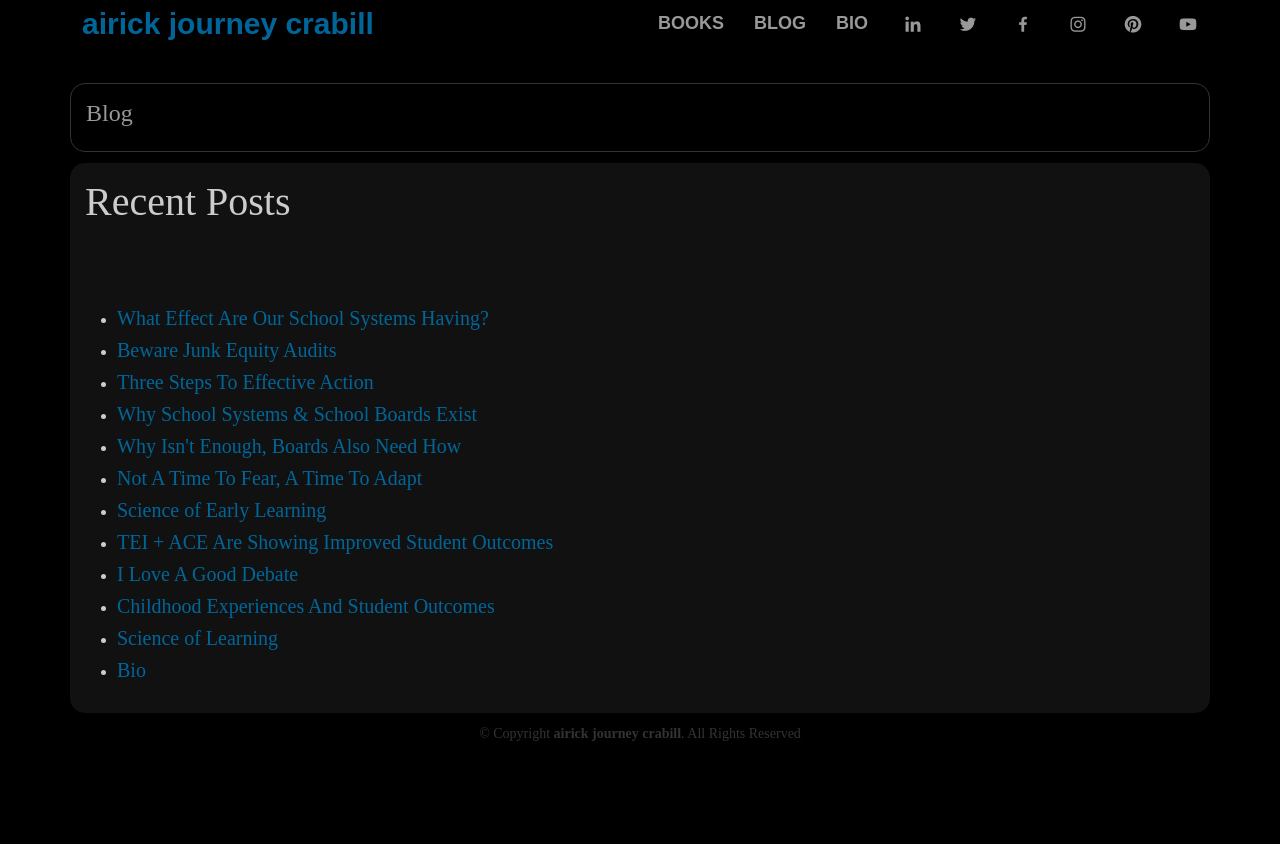
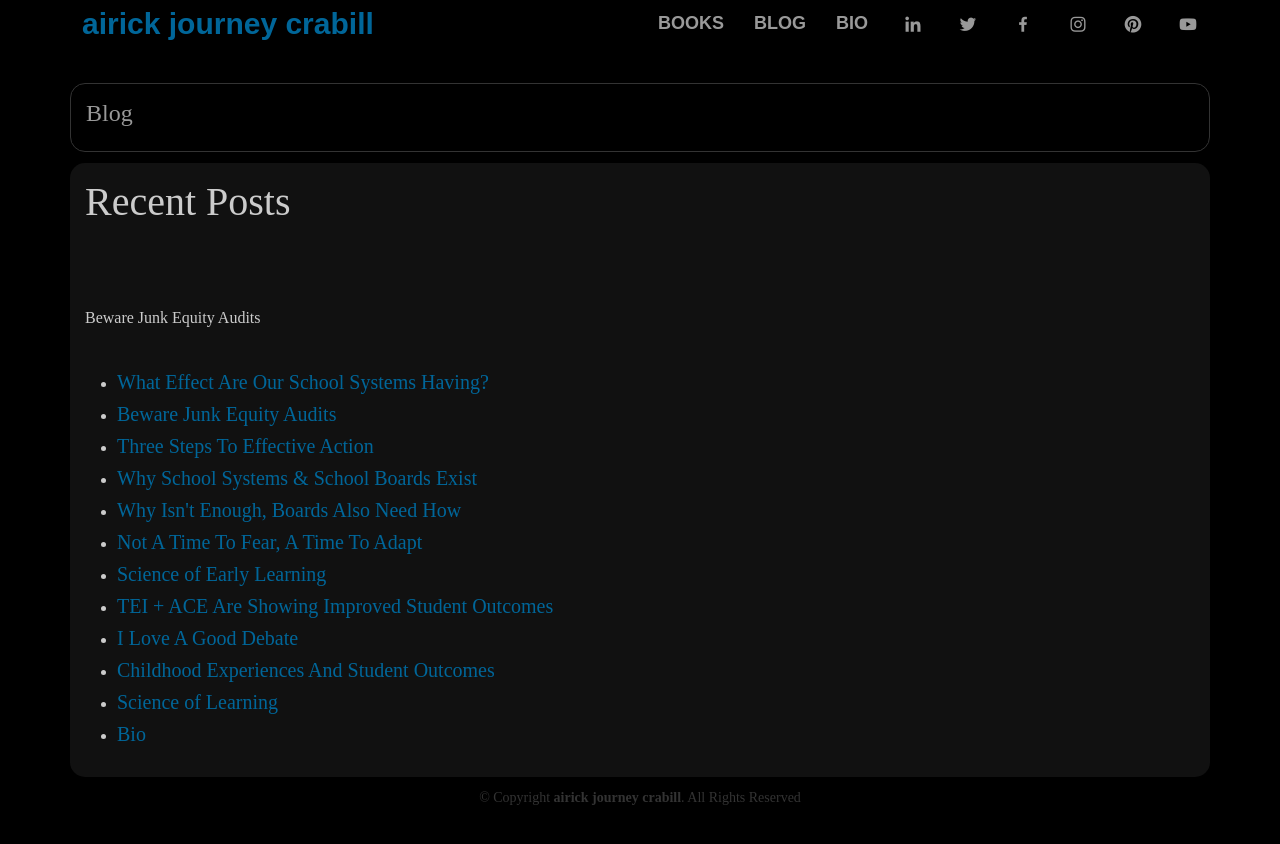
Before and after one commit to ajcrabill/ajc-com, a Jekyll site: the page built from blog/index.md, in a window 1280 px wide. Shown: the top 844 px of the page. Built offline with Jekyll 4.4.1, drawn with Linux system fonts in a browser that asks for light colours.

Commit message:
post check

```diff
--- a/blog/index.md
+++ b/blog/index.md
@@ -5,6 +5,8 @@ toplevel: Blog
 ---
 
 {{ post[1].title }}<br/><br/>
+
+{{ site.posts[1].title }}<br/><br/>
 
 
 <ul>
```
